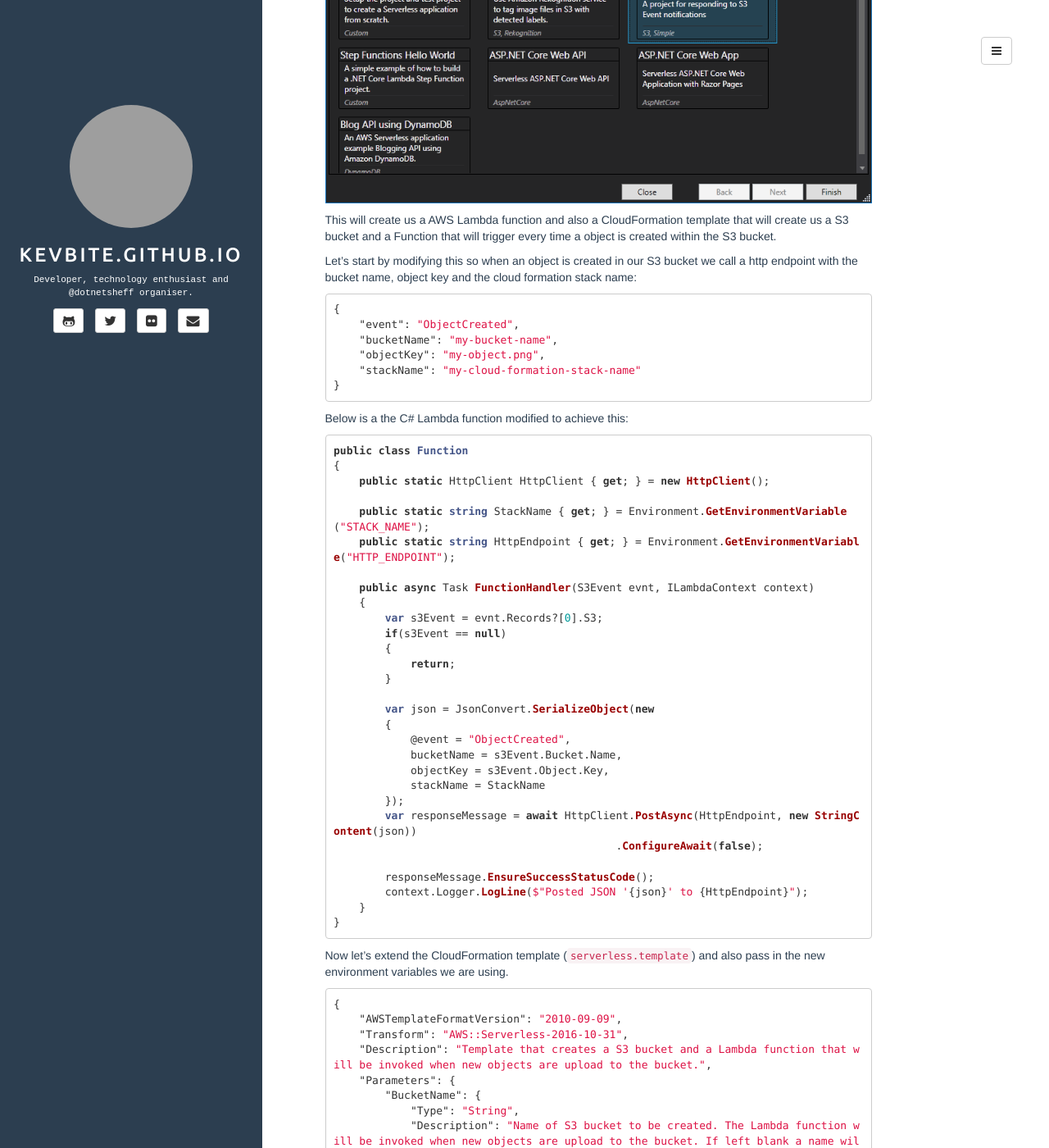
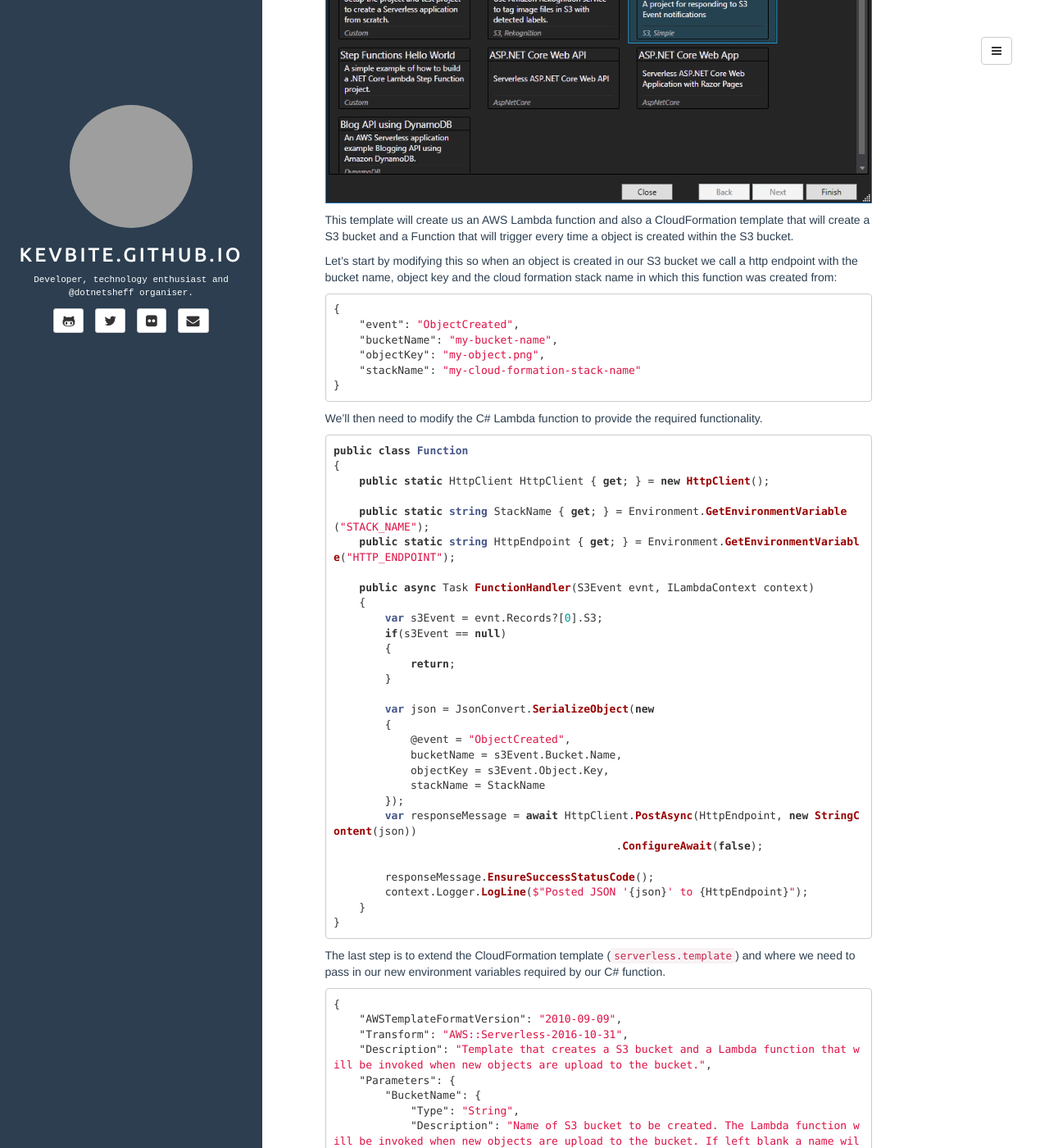
Before and after one commit to kevbite/kevbite.github.io, a Jekyll site: the page built from _posts/2018-08-13-build-and-releasing-with-vsts-for-multiple-aws-serverless-stacks.md, in a window 1280 px wide and 1400 px high, scrolled down 1262 px. Shown: the whole window at 82% size. Built offline with Jekyll 4.4.1, drawn with Linux system fonts in a browser that asks for light colours; Markdown is read by kramdown in place of the engine named in the settings; comment, search, counter and statistics services are not loaded; some of the changed text lies outside the part shown; grey boxes are pictures that could not be loaded.

Commit message:
Few minor changes to the post.

````diff
--- a/_posts/2018-08-13-build-and-releasing-with-vsts-for-multiple-aws-serverless-stacks.md
+++ b/_posts/2018-08-13-build-and-releasing-with-vsts-for-multiple-aws-serverless-stacks.md
@@ -11,7 +11,7 @@
 
 ## Prerequisites
 
-For this example we'll following to be install or setup:
+For this example we will require the following to be setup:
 
 - [Visual Studio 2017 (Community edition will work fine)](https://visualstudio.microsoft.com/downloads/)
 - [AWS Toolkit for Visual Studio 2017](https://aws.amazon.com/visualstudio/)
@@ -20,17 +20,17 @@
 
 ## Project
 
-To get started we will use one of the sample templates within the AWS Toolkit. Open up Visual studio and from the _New Project_ menu select _AWS Serverless Application (.NET Core), enter a name and location for your application and then click _OK_.
+To get started we will use one of the sample templates within the AWS Toolkit. Open up Visual studio and from the _New Project_ menu select _AWS Serverless Application (.NET Core)_, enter a name and location for your application and then click _OK_.
 
 ![visual-studio-new-project]
 
-For simplicity we'll just select the _Simple S3 Function_ template.
+For simplicity we will be using the _Simple S3 Function_ template.
 
 ![visual-studio-new-aws-serverless-application]
 
-This will create us a AWS Lambda function and also a CloudFormation template that will create us a S3 bucket and a Function that will trigger every time a object is created within the S3 bucket.
+This template will create us an AWS Lambda function and also a CloudFormation template that will create a S3 bucket and a Function that will trigger every time a object is created within the S3 bucket.
 
-Let's start by modifying this so when an object is created in our S3 bucket we call a http endpoint with the bucket name, object key and the cloud formation stack name:
+Let's start by modifying this so when an object is created in our S3 bucket we call a http endpoint with the bucket name, object key and the cloud formation stack name in which this function was created from:
 
 ```json
 {
@@ -41,7 +41,7 @@
 }
 ```
 
-Below is a the C# Lambda function modified to achieve this:
+We'll then need to modify the C# Lambda function to provide the required functionality.
 
 ```csharp
 public class Function
@@ -75,7 +75,7 @@
 }
 ```
 
-Now let's extend the CloudFormation template (`serverless.template`) and also pass in the new environment variables we are using.
+The last step is to extend the CloudFormation template (`serverless.template`) and where we need to pass in our new environment variables required by our C# function.
 
 ```json
 {
@@ -190,17 +190,17 @@
 git push -u origin --all
 ```
 
-Notice we're also downloading the `VisualStudio.gitignore` from GitHub to be used, this will exclude all the files and folders that visual studio creates.
+Notice we're also downloading the `VisualStudio.gitignore` from GitHub to be used, this will exclude all the files and folders made by visual studio but not required.
 
 ## The Build
 
 ### Build Source
 
-Within the _Build and Release_ section of VSTS, select to create a new Build definition then select the source of the build, in our case it will be the git repository that we've just pushed to in the last section.
+Let's go to the _Build and Release_ section of VSTS, then we will create a new Build definition then select the source of the build, in our case it will be the git repository that we've just pushed to in the last section.
 
 ![create-build-select-your-repository]
 
-When asked to _select a template_ choose the _Empty Process_ option as we'll create our own build pipeline.
+When asked to _select a template_ choose the _Empty Process_ option as we will be creating our own build pipeline.
 
 ## Build Pipeline
 
@@ -224,7 +224,7 @@
 
 ### dotnet lambda package
 
-Our `dotnet lambda package` will be a dotnet core step with a custom command of `lambda` and then we'll also have to specify some additional arguments:
+Our `dotnet lambda package` will be a dotnet core step with a custom command of `lambda`, however, we will have to specify some additional arguments:
 
 ```bash
 package --output-package $(build.artifactstagingdirectory)/MyCompany.MyServerlessApp.zip
@@ -242,7 +242,7 @@
 
 ### Publish Artifact
 
-This is just the default publish artifact task within VSTS that creates a artifact with the name of `drop` from the `$(build.artifactstagingdirectory)` path.
+We'll need to add a _Publish Artifacts_ task with the standard defaults that will creates a artifact with the name of `drop` from the `$(build.artifactstagingdirectory)` path.
 
 ![vsts-build-publish-artifact]
 
@@ -262,7 +262,7 @@
 
 ### New Pipeline
 
-Within the _All release pipelines_ section of VSTS, select to create a new Release pipeline then from the _Select a template_ screen, select _Empty process_.
+Now within the _All release pipelines_ section of VSTS, We can create a new Release pipeline then from the _Select a template_ screen, select _Empty process_ (once again we will be building our own pipeline).
 
 ![vsts-new-pipeline-select-a-template]
 
@@ -291,7 +291,7 @@
 
 ###### Create temp project file
 
-We need to first create a temporary csproj file with a CLI Tool reference to `Amazon.Lambda.Tools` as the Lambda deploy task runs a `dotnet restore` and uses the `Amazon.Lambda.Tools` CLI internally. You can checkout this [GitHub Issue](https://github.com/aws/aws-vsts-tools/issues/80) for more information.
+We need to first create a temporary `csproj` file with a CLI Tool reference to `Amazon.Lambda.Tools` as the Lambda deploy task runs a `dotnet restore` and uses the `Amazon.Lambda.Tools` CLI internally. You can checkout this [GitHub Issue](https://github.com/aws/aws-vsts-tools/issues/80) for more information.
 
 We can create a file in multiple ways within VSTS but for simplicity we will use the [File Creator](https://marketplace.visualstudio.com/items?itemName=eliostruyf.build-task) VSTS Task.
 
````
Also changed, not shown: other parts of _posts/2018-08-13-build-and-releasing-with-vsts-for-multiple-aws-serverless-stacks.md (+3 -3 lines).
